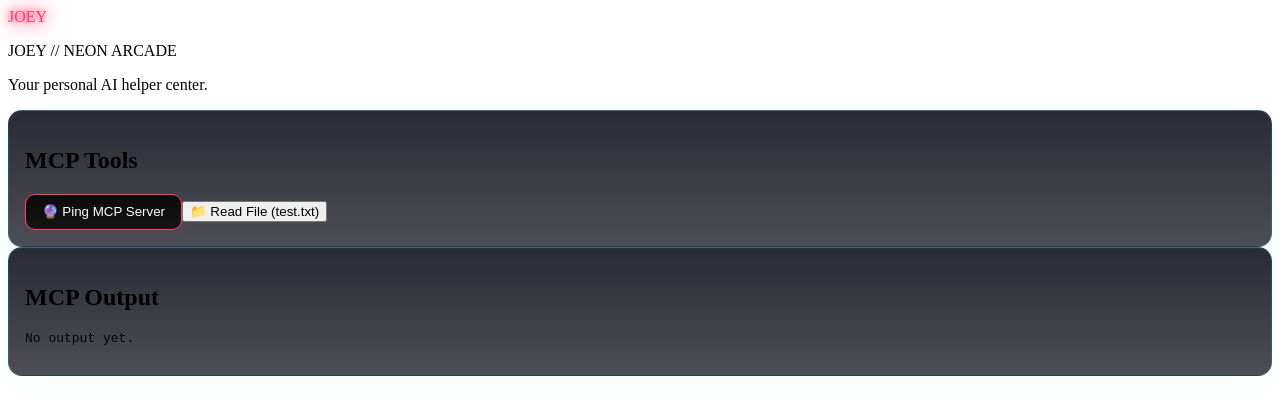
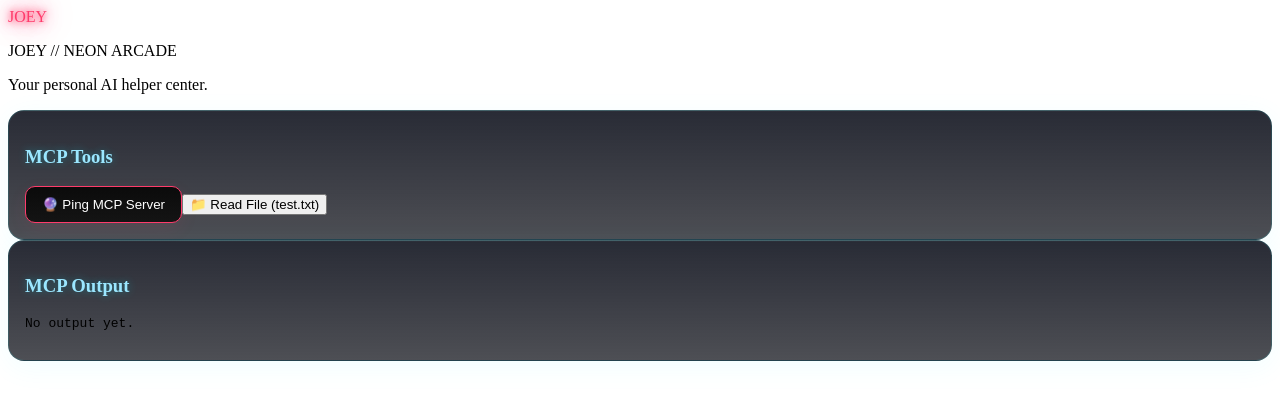
Before and after one commit to DJHilton1995/joeypalma, a Next.js app: page / in a window 1280 px wide. Shown: the top 414 px of the page. Built offline with nearby package versions, Linux system fonts and the light colour scheme.

Commit message:
Update NeonPanel.tsx

```diff
--- a/app/src/components/NeonPanel.tsx
+++ b/app/src/components/NeonPanel.tsx
@@ -1,11 +1,9 @@
-export default function NeonPanel({ title, children }) {
+import React from "react";
+
+export default function NeonPanel({ title, children }: { title?: string; children: React.ReactNode }) {
   return (
-    <div className="neon-panel">
-      {title && (
-        <h2 className="text-lg font-semibold mb-3 text-[#9bdcff]">
-          {title}
-        </h2>
-      )}
+    <div className="neon-panel rounded-xl-2">
+      {title && <h3 className="text-sm font-semibold accent-cyan mb-3">{title}</h3>}
       {children}
     </div>
   );
```
